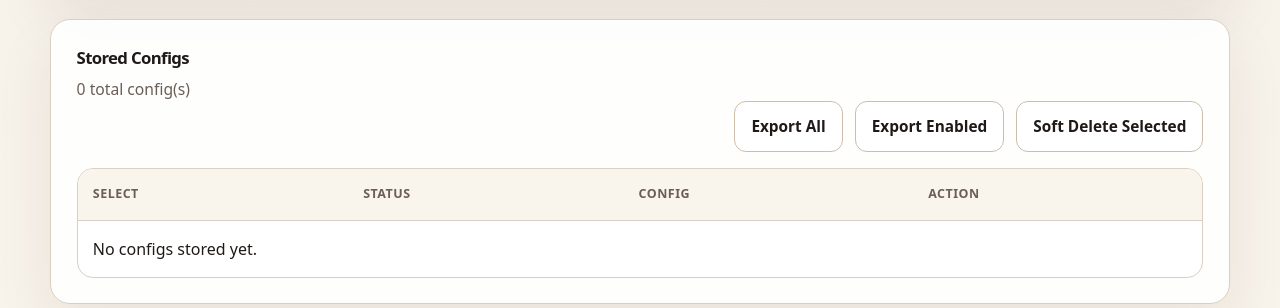
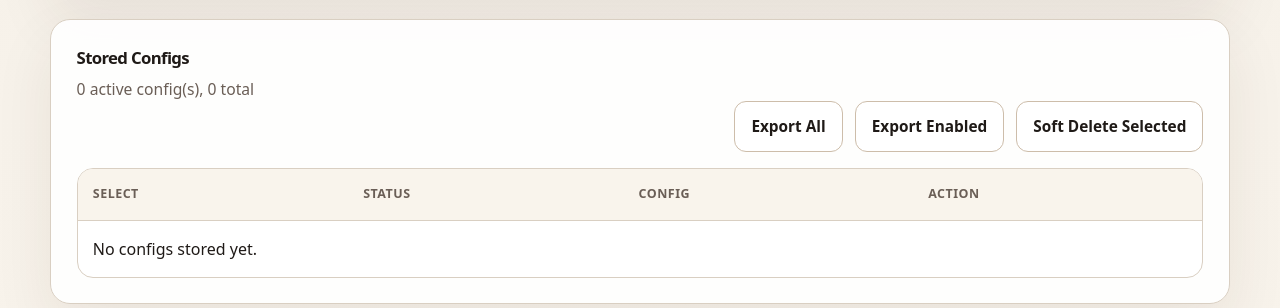
Before and after one commit to mahdi-vakili/family-sub, a Flask app: page /admin/configs in a window 1280 px wide. Shown: the part 1159-1467 px from the top of the page. Run offline with Flask 3, Linux system fonts and the light colour scheme; the visitor is signed in with stand-in values (Sample User, id 1); data that the repository does not hold is empty.

Commit message:
fix: show only active config count on configs page

```diff
--- a/app/templates/configs.html
+++ b/app/templates/configs.html
@@ -43,7 +43,7 @@
     <div class="section-heading">
       <div>
         <h2>Stored Configs</h2>
-        <p>{{ configs|length }} total config(s)</p>
+        <p>{{ configs|selectattr("is_deleted", "equalto", 0)|list|length }} active config(s), {{ configs|length }} total</p>
       </div>
     </div>
 
```
